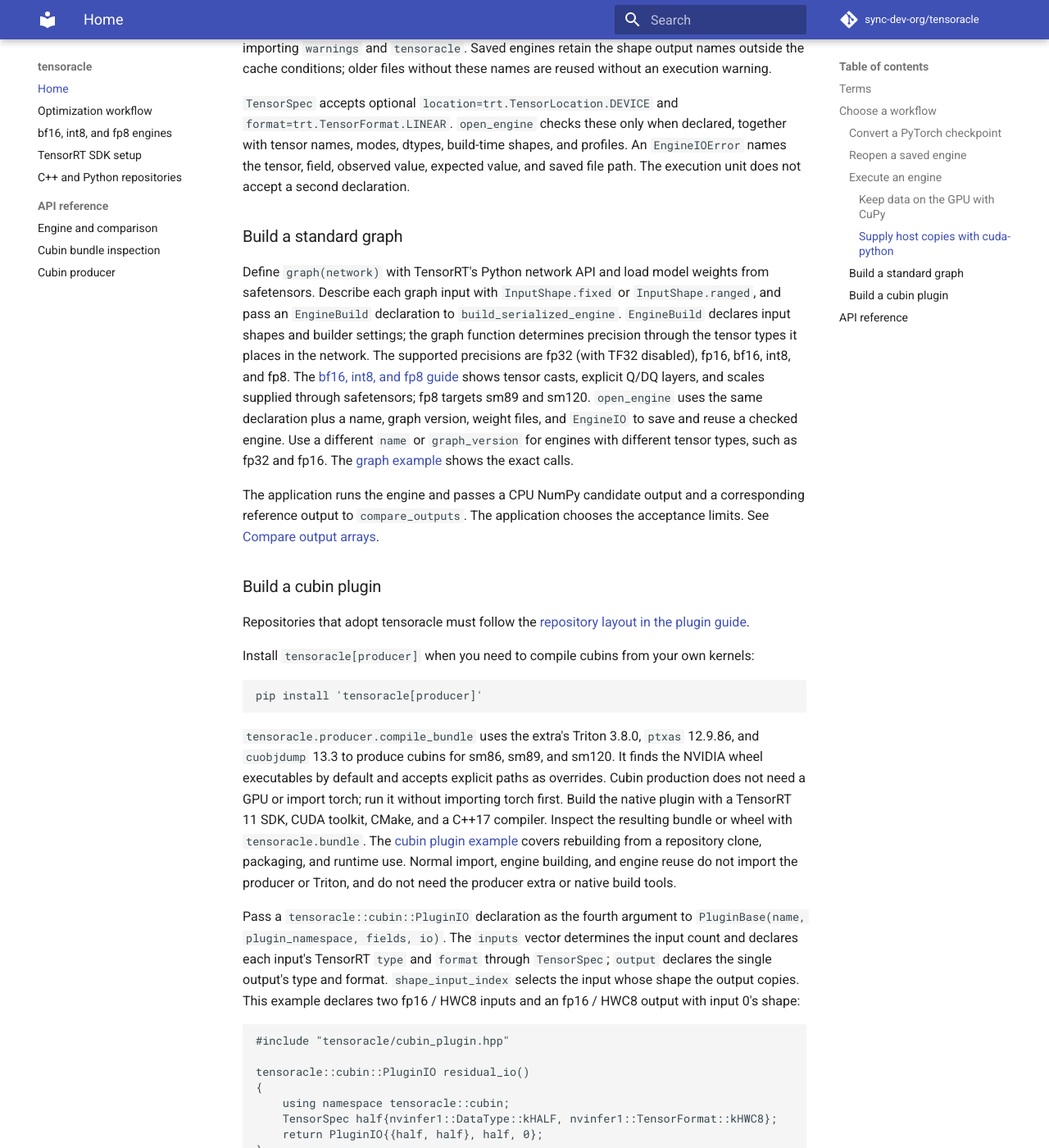
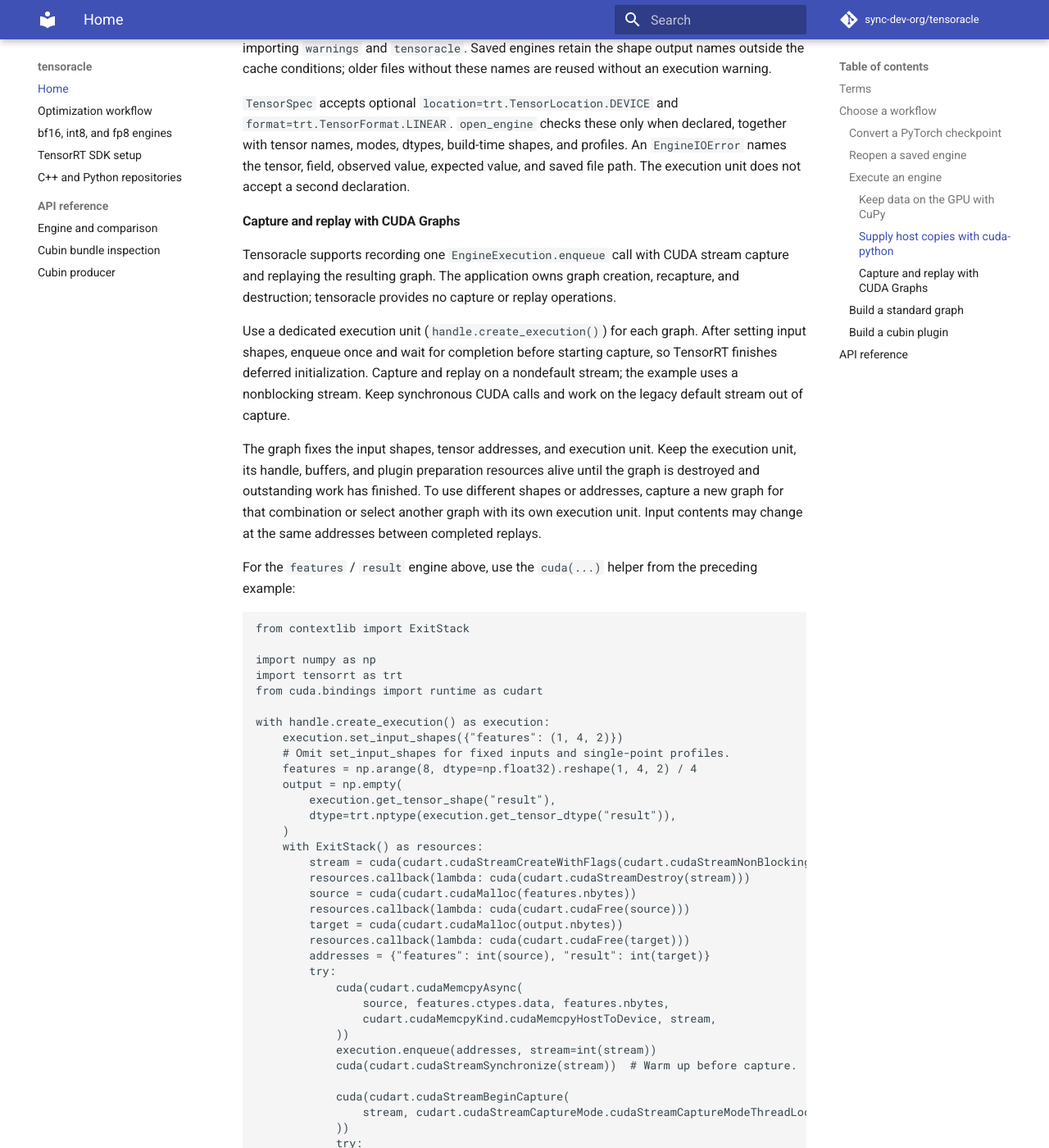
Before and after one commit to sync-dev-org/tensoracle, an MkDocs documentation site: the page built from docs/index.md, in a window 1280 px wide and 1400 px high, scrolled down 5471 px. Shown: the whole window at 82% size. Built offline with MkDocs 1.6.1 and Material for MkDocs 9.7.7, drawn with Linux system fonts in a browser that asks for light colours; comment, search, counter and statistics services are not loaded; some of the changed text lies outside the part shown.

````diff
--- a/docs/index.md
+++ b/docs/index.md
@@ -155,11 +155,76 @@ with handle.create_execution() as execution:
 
 The caller selects the CUDA device and context, orders inputs written on other streams before enqueue, and keeps buffers, streams, plugin preparation resources, and the execution unit alive until completion. Use one execution unit serially; do not call it concurrently from multiple threads. Confirm completion before changing shapes or streams, reusing buffers, or closing. `close()` and context exit release the TensorRT context before the handle, without waiting, and repeated close calls do nothing. Operations on a closed unit raise `RuntimeError` before touching TensorRT. The unit does not retain caller arrays or expose its TensorRT context.
 
-Tensoracle neither allocates or frees device buffers, copies data, nor calls stream or device synchronization. TensorRT itself may allocate internal resources or act synchronously for some networks and plugins. Execution units reject HOST-location tensors, externally supplied shape tensor values, and data-dependent output sizes at creation. Ordinary networks that compute shapes internally from input dimensions are supported. CUDA graphs, profile switching, and caller-owned TensorRT workspace memory are outside this API.
+Tensoracle neither allocates or frees device buffers, copies data, nor calls stream or device synchronization. TensorRT itself may allocate internal resources or act synchronously for some networks and plugins. Execution units reject HOST-location tensors, externally supplied shape tensor values, and data-dependent output sizes at creation. Ordinary networks that compute shapes internally from input dimensions are supported. Profile switching and caller-owned TensorRT workspace memory are outside this API.
 
 Networks with outputs marked as shape tensors emit `tensoracle.ShapeTensorOutputWarning` during building and when creating an execution unit (`create_execution()` or `EngineExecution(handle)`). The warning names the affected tensors: `create_execution()` cannot handle these engines, and calling it crashes the process. Building continues by default. To stop either operation safely, turn this warning into an exception with `warnings.filterwarnings("error", category=tensoracle.ShapeTensorOutputWarning)` after importing `warnings` and `tensoracle`. Saved engines retain the shape output names outside the cache conditions; older files without these names are reused without an execution warning.
 
 `TensorSpec` accepts optional `location=trt.TensorLocation.DEVICE` and `format=trt.TensorFormat.LINEAR`. `open_engine` checks these only when declared, together with tensor names, modes, dtypes, build-time shapes, and profiles. An `EngineIOError` names the tensor, field, observed value, expected value, and saved file path. The execution unit does not accept a second declaration.
+
+#### Capture and replay with CUDA Graphs
+
+Tensoracle supports recording one `EngineExecution.enqueue` call with CUDA stream capture and replaying the resulting graph. The application owns graph creation, recapture, and destruction; tensoracle provides no capture or replay operations.
+
+Use a dedicated execution unit (`handle.create_execution()`) for each graph. After setting input shapes, enqueue once and wait for completion before starting capture, so TensorRT finishes deferred initialization. Capture and replay on a nondefault stream; the example uses a nonblocking stream. Keep synchronous CUDA calls and work on the legacy default stream out of capture.
+
+The graph fixes the input shapes, tensor addresses, and execution unit. Keep the execution unit, its handle, buffers, and plugin preparation resources alive until the graph is destroyed and outstanding work has finished. To use different shapes or addresses, capture a new graph for that combination or select another graph with its own execution unit. Input contents may change at the same addresses between completed replays.
+
+For the `features` / `result` engine above, use the `cuda(...)` helper from the preceding example:
+
+```python
+from contextlib import ExitStack
+
+import numpy as np
+import tensorrt as trt
+from cuda.bindings import runtime as cudart
+
+with handle.create_execution() as execution:
+    execution.set_input_shapes({"features": (1, 4, 2)})
+    # Omit set_input_shapes for fixed inputs and single-point profiles.
+    features = np.arange(8, dtype=np.float32).reshape(1, 4, 2) / 4
+    output = np.empty(
+        execution.get_tensor_shape("result"),
+        dtype=trt.nptype(execution.get_tensor_dtype("result")),
+    )
+    with ExitStack() as resources:
+        stream = cuda(cudart.cudaStreamCreateWithFlags(cudart.cudaStreamNonBlocking))
+        resources.callback(lambda: cuda(cudart.cudaStreamDestroy(stream)))
+        source = cuda(cudart.cudaMalloc(features.nbytes))
+        resources.callback(lambda: cuda(cudart.cudaFree(source)))
+        target = cuda(cudart.cudaMalloc(output.nbytes))
+        resources.callback(lambda: cuda(cudart.cudaFree(target)))
+        addresses = {"features": int(source), "result": int(target)}
+        try:
+            cuda(cudart.cudaMemcpyAsync(
+                source, features.ctypes.data, features.nbytes,
+                cudart.cudaMemcpyKind.cudaMemcpyHostToDevice, stream,
+            ))
+            execution.enqueue(addresses, stream=int(stream))
+            cuda(cudart.cudaStreamSynchronize(stream))  # Warm up before capture.
+
+            cuda(cudart.cudaStreamBeginCapture(
+                stream, cudart.cudaStreamCaptureMode.cudaStreamCaptureModeThreadLocal,
+            ))
+            try:
+                execution.enqueue(addresses, stream=int(stream))  # Exactly one call.
+            finally:
+                graph = cuda(cudart.cudaStreamEndCapture(stream))
+            resources.callback(lambda: cuda(cudart.cudaGraphDestroy(graph)))
+            instance = cuda(cudart.cudaGraphInstantiate(graph, 0))
+            resources.callback(lambda: cuda(cudart.cudaGraphExecDestroy(instance)))
+
+            for _ in range(3):
+                cuda(cudart.cudaGraphLaunch(instance, stream))
+            cuda(cudart.cudaMemcpyAsync(
+                output.ctypes.data, target, output.nbytes,
+                cudart.cudaMemcpyKind.cudaMemcpyDeviceToHost, stream,
+            ))
+        finally:
+            # Wait before ExitStack destroys the graph and releases its buffers.
+            cuda(cudart.cudaStreamSynchronize(stream))
+```
+
+Engines with loops or conditionals, or layers or plugins that synchronize with the host during inference, cannot be captured. CUDA reports capture failures through `cudaErrorStreamCapture*` errors. Always end an attempted capture and release any graph resources before falling back to ordinary `enqueue`. See [TensorRT's CUDA Graph limitations](https://docs.nvidia.com/deeplearning/tensorrt/latest/performance/optimization.html#inference-with-cuda-graphs).
 
 ### Build a standard graph
 
````
Also changed, not shown: README.md (+66 -1 lines), 1 other file.
